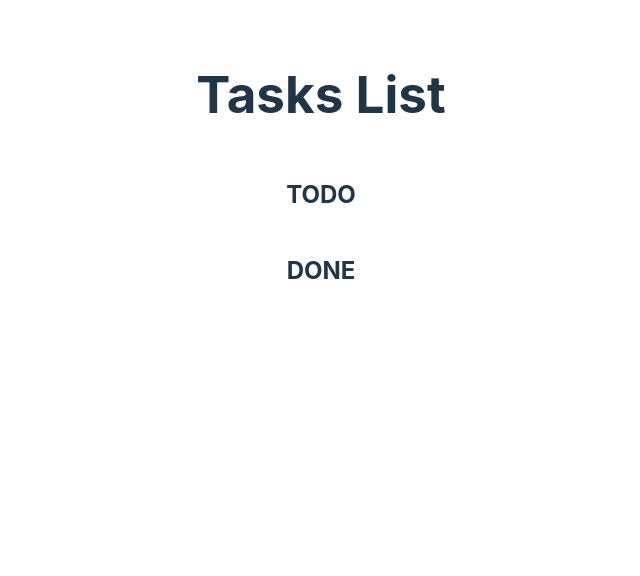
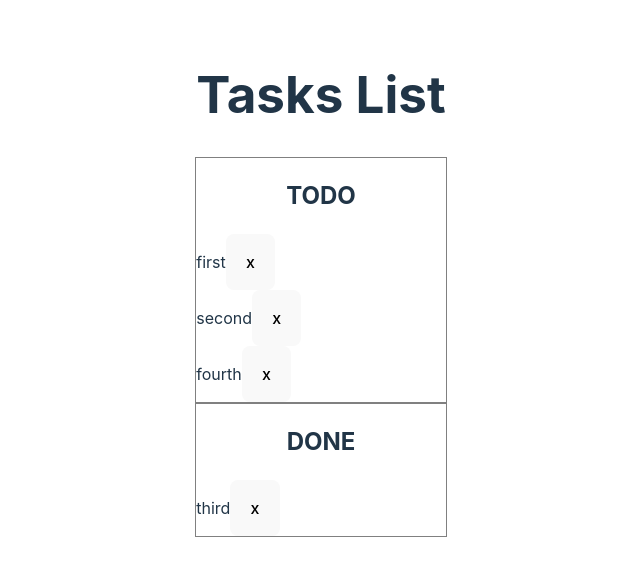
Before and after one commit to yarivShamash/todo-list, a React (Vite) app: page / in a window 1280 px wide. Shown: the top 576 px of the page, without its empty margins (319-959 px from the left). Built offline with nearby package versions, Linux system fonts and the light colour scheme.

Commit message:
TasksContext Applied

```diff
--- a/src/App.tsx
+++ b/src/App.tsx
@@ -1,7 +1,7 @@
-import { TasksContext, Task } from "./TasksContext";
+import { Task, TasksProvider } from "./TasksContext";
+import { Tasks } from "./Tasks";
 
 import "./App.css";
-import { Tasks } from "./Tasks";
 
 const mockTasks: Task[] = [
   {
@@ -17,7 +17,7 @@ const mockTasks: Task[] = [
   {
     id: "3",
     description: "third",
-    done: false,
+    done: true,
   },
   {
     id: "4",
@@ -28,12 +28,11 @@ const mockTasks: Task[] = [
 
 const App = (): React.ReactElement => {
   return (
-    <>
+    <TasksProvider value={mockTasks}>
       <h1>Tasks List</h1>
-      <TasksContext.Provider value={mockTasks}>
-        <Tasks />
-      </TasksContext.Provider>
-    </>
+
+      <Tasks />
+    </TasksProvider>
   );
 };
 
--- a/src/Tasks/Tasks.tsx
+++ b/src/Tasks/Tasks.tsx
@@ -2,8 +2,10 @@ import { useContext } from "react";
 import { TasksContext } from "../TasksContext";
 
 export const Tasks = () => {
-  const tasks = useContext(TasksContext);
-  console.log("🚀 > Tasks > tasks:", tasks);
+  const tasksContext = useContext(TasksContext);
+
+  const todoTasks = tasksContext?.tasks.filter(({ done }) => !done) ?? [];
+  const doneTasks = tasksContext?.tasks.filter(({ done }) => !!done) ?? [];
 
   return (
     <div
@@ -13,11 +15,31 @@ export const Tasks = () => {
         alignItems: "center",
       }}
     >
-      <div>
+      <div style={{ width: "100%", border: "solid 1px gray" }}>
         <h2>TODO</h2>
+        <div>
+          {todoTasks.map((task) => (
+            <div key={task.id} style={{ display: "flex", width: "100%" }}>
+              <p>{task.description}</p>
+              <button onClick={() => tasksContext?.handleDeleteTask(task.id)}>
+                x
+              </button>
+            </div>
+          ))}
+        </div>
       </div>
-      <div>
+      <div style={{ width: "100%", border: "solid 1px gray" }}>
         <h2>DONE</h2>
+        <div>
+          {doneTasks.map((task) => (
+            <div key={task.id} style={{ display: "flex", width: "100%" }}>
+              <p>{task.description}</p>
+              <button onClick={() => tasksContext?.handleDeleteTask(task.id)}>
+                x
+              </button>
+            </div>
+          ))}
+        </div>
       </div>
     </div>
   );
--- a/src/TasksContext/TasksContext.tsx
+++ b/src/TasksContext/TasksContext.tsx
@@ -1,4 +1,43 @@
-import { createContext } from "react";
+import { PropsWithChildren, createContext, useState } from "react";
 import { Task } from "./types";
 
-export const TasksContext = createContext<Task[]>([]);
+export const TasksContext = createContext<{
+  tasks: Task[];
+  handleAddTask: (newTask: Task) => void;
+  handleEditTask: (editedTask: Task) => void;
+  handleDeleteTask: (taskId: string) => void;
+} | null>(null);
+
+interface TasksProviderProps {
+  value: Task[];
+}
+
+export const TasksProvider = ({
+  value,
+  children,
+}: PropsWithChildren<TasksProviderProps>) => {
+  const [tasks, setTasks] = useState<Task[]>(value);
+
+  const handleAddTask = (newTask: Task) => {
+    setTasks([...tasks, newTask]);
+  };
+
+  const handleEditTask = (editedTask: Task) => {
+    const updatedTasks = tasks.map((task) =>
+      task.id === editedTask.id ? editedTask : task
+    );
+    setTasks(updatedTasks);
+  };
+  const handleDeleteTask = (taskId: string) => {
+    const updatedTasks = tasks.filter(({ id }) => id !== taskId);
+    setTasks(updatedTasks);
+  };
+
+  return (
+    <TasksContext.Provider
+      value={{ tasks, handleAddTask, handleEditTask, handleDeleteTask }}
+    >
+      {children}
+    </TasksContext.Provider>
+  );
+};
```
